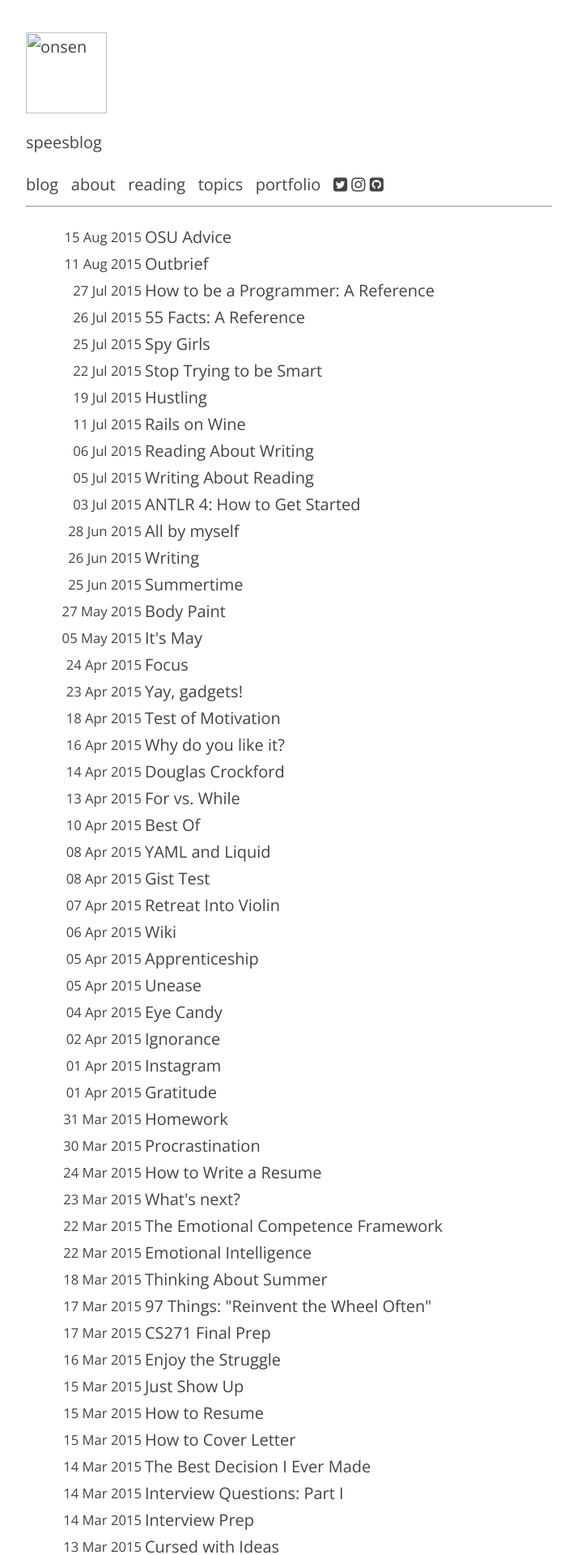
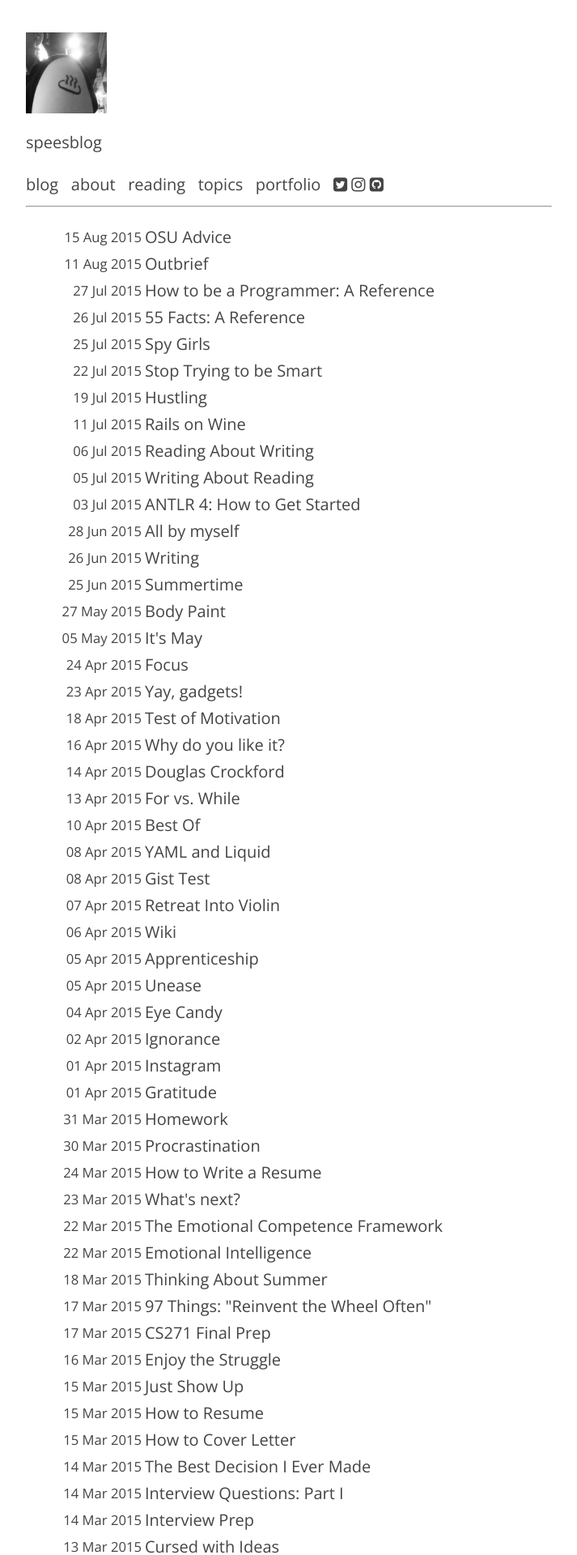
Before and after one commit to shelbyspees/speesblog, a Jekyll site: the page built from index.html, in a window 1280 px wide. Shown: the top 1920 px of the page at 81% size, without its empty margins (283-996 px from the left). Built offline with Jekyll 4.4.1, drawn with Linux system fonts in a browser that asks for light colours; nearby versions of some CDN libraries; comment, search, counter and statistics services are not loaded.

Commit message:
Re-add header image

```diff
--- a/_includes/header.html
+++ b/_includes/header.html
@@ -1,4 +1,4 @@
 <header>
-<a id="go-back-home" href="/"><img id="home-img" src="{{ site.baseurl }}/images/onsen.jpg" alt="onsen" width="100" height="100"></a>
+<a id="go-back-home" href="/"><img id="home-img" src="{{ site.baseurl }}/onsen.jpg" alt="onsen" width="100" height="100"></a>
 <p>{{ site.title }}</p>
 </header>
```
Also changed, not shown: onsen.jpg (added).
